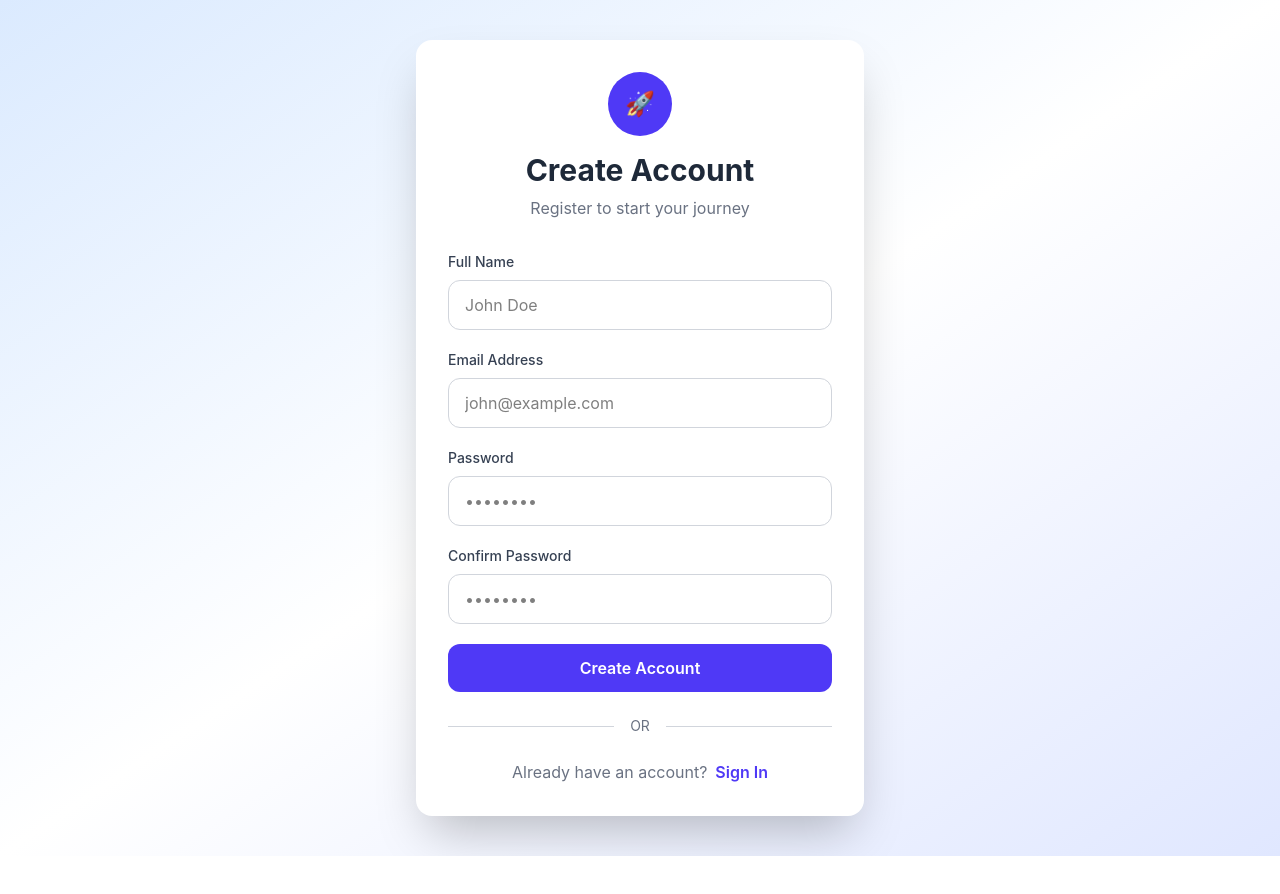
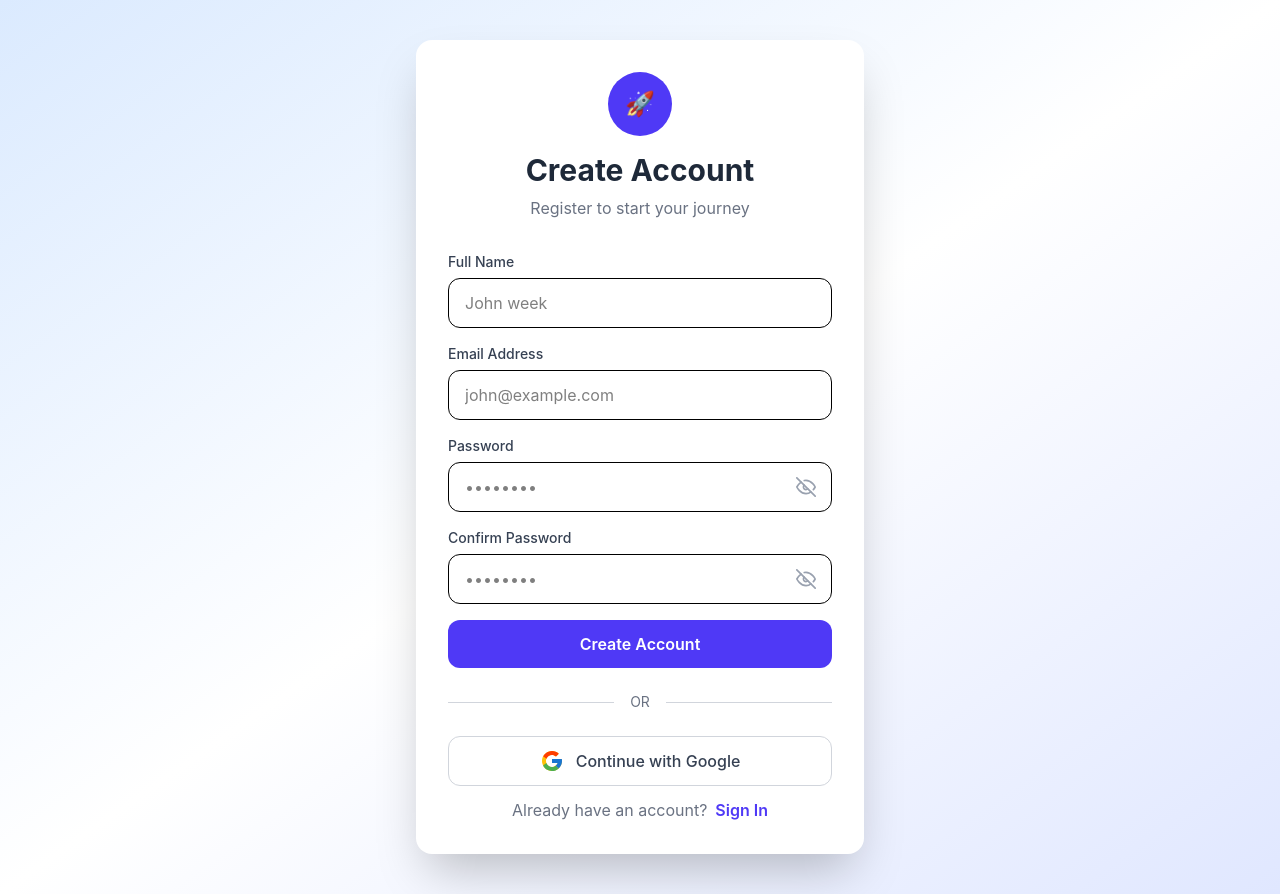
Before and after one commit to gauravhirpara26/Authentication-frontend, a React (Vite) app: page / in a window 1280 px wide. Before the commit the page ends 856 px from the top, so only its background shows below. Built offline with nearby package versions, Linux system fonts and the light colour scheme.

Commit message:
changes in register
- registeration with validation
- add custom input component

```diff
--- a/src/Api/AuthApi.js
+++ b/src/Api/AuthApi.js
@@ -1,3 +1,8 @@
 import axios from 'axios'
 
-const
+const APIURL = 'http://localhost:3000/api/auth'
+
+export const registerUser = async (payload) => {
+    const response = await axios.post(`${APIURL}/register`,payload)
+    return response.data
+}
--- a/src/Auth/pages/register.jsx
+++ b/src/Auth/pages/register.jsx
@@ -1,11 +1,65 @@
-import { Link } from "react-router-dom"
+import { useState } from "react"
+import { Link, useNavigate } from "react-router-dom"
+import { toast } from 'react-toastify'
+import { registerUser } from "../../Api/AuthApi"
+import Loader from "../../Component/Loader"
+import InputField from "../../Component/InputField"
+import { FcGoogle } from "react-icons/fc"
+
 const Register = () => {
+    const navigate = useNavigate()
+
+    const [form, setForm] = useState({ fullName: '', email: '', password: '', confirmpassword: '' })
+    const [loading, setLoading] = useState(false)
+    const [formErros, setFormErrors] = useState({})
+
+    const handleChange = (e) => {
+        setForm({ ...form, [e.target.name]: e.target.value })
+        setFormErrors({ ...formErros, [e.target.name]: '' })
+    }
+
+    const handleSubmit = async (e) => {
+        const errors = {}
+        e.preventDefault()
+
+        // Add validations
+        if (form.password !== form.confirmpassword) errors.confirmpassword = 'Password do not Match'
+        if (!form.fullName.trim()) errors.fullName = 'FullName is required'
+        if (!form.email.trim()) errors.email = 'Email is required'
+        else if (!/^[^\s@]+@[^\s@]+\.[^\s@]+$/.test(form.email)) errors.email = 'Enter Valid Email Format'
+        if (!form.password) errors.password = 'Password is required'
+        else if (form.password.length < 6) errors.password = 'Password must be at least 6 characters'
+        if(!form.confirmpassword.trim()) errors.confirmpassword = 'Confirm password is required'
+
+        if (Object.keys(errors).length > 0) {
+            setFormErrors(errors)
+            return
+        }
+
+        setLoading(true)
+
+        try {
+            const responseData = await registerUser({
+                fullName: form.fullName,
+                email: form.email,
+                password: form.password
+            })
+
+            toast.success(responseData.message)
+            navigate('/verify-email')
+        } catch (error) {
+            const errorMsg = error.response?.data?.message || 'Registeration Failed. Try again'
+            toast.error(errorMsg)
+        }
+        finally {
+            setLoading(false)
+        }
+    }
     return (
         <>
+            {loading && <Loader />}
             <div className="min-h-screen bg-gradient-to-br from-blue-100 via-white to-indigo-100 flex items-center justify-center px-4 py-10">
                 <div className="w-full max-w-md bg-white rounded-2xl shadow-2xl p-8">
-
-                    {/* Header */}
                     <div className="text-center mb-8">
                         <div className="mx-auto w-16 h-16 rounded-full bg-indigo-600 flex items-center justify-center text-white text-2xl font-bold">
                             🚀
@@ -21,65 +75,50 @@ const Register = () => {
                     </div>
 
                     {/* Form */}
-                    <form className="space-y-5">
-                        <div>
-                            <label className="block text-sm font-medium text-gray-700 mb-2">
-                                Full Name
-                            </label>
+                    <form className="space-y-5" onSubmit={handleSubmit}>
+                        <InputField
+                            label="Full Name"
+                            type="text"
+                            name="fullName"
+                            value={form.fullName}
+                            onChange={handleChange}
+                            placeholder="John week"
+                            error={formErros.fullName}
+                        />
+                        <InputField
+                            label="Email Address"
+                            type="email"
+                            name="email"
+                            value={form.email}
+                            onChange={handleChange}
+                            placeholder="john@example.com"
+                            error={formErros.email}
+                        />
+                        <InputField
+                            label="Password"
+                            type="password"
+                            name="password"
+                            value={form.password}
+                            onChange={handleChange}
+                            placeholder="••••••••"
+                            error={formErros.password}
 
-                            <input
-                                type="text"
-                                placeholder="John Doe"
-                                className="w-full rounded-xl border border-gray-300 px-4 py-3 outline-none focus:ring-2 focus:ring-indigo-500 focus:border-indigo-500"
-                                name="fullName"
-                            />
-                        </div>
-                        {/* Email */}
-                        <div>
-                            <label className="block text-sm font-medium text-gray-700 mb-2">
-                                Email Address
-                            </label>
-
-                            <input
-                                type="email"
-                                placeholder="john@example.com"
-                                className="w-full rounded-xl border border-gray-300 px-4 py-3 outline-none focus:ring-2 focus:ring-indigo-500 focus:border-indigo-500"
-                                name="email"
-                            />
-                        </div>
-
-                        {/* Password */}
-                        <div>
-                            <label className="block text-sm font-medium text-gray-700 mb-2">
-                                Password
-                            </label>
-
-                            <input
-                                type="password"
-                                placeholder="••••••••"
-                                className="w-full rounded-xl border border-gray-300 px-4 py-3 outline-none focus:ring-2 focus:ring-indigo-500 focus:border-indigo-500"
-                                name="password"
-                            />
-                        </div>
-
-                        {/* Confirm Password */}
-                        <div>
-                            <label className="block text-sm font-medium text-gray-700 mb-2">
-                                Confirm Password
-                            </label>
-
-                            <input
-                                type="password"
-                                placeholder="••••••••"
-                                className="w-full rounded-xl border border-gray-300 px-4 py-3 outline-none focus:ring-2 focus:ring-indigo-500 focus:border-indigo-500"
-                                name="confirmpassword"
-                            />
-                        </div>
+                        />
+                        <InputField
+                            label="Confirm Password"
+                            type="password"
+                            name="confirmpassword"
+                            value={form.confirmpassword}
+                            onChange={handleChange}
+                            placeholder="••••••••"
+                            error={formErros.password}
+                        // Passes error message to show red border
+                        />
 
                         {/* Register Button */}
                         <button
                             type="submit"
-                            className="w-full bg-indigo-600 hover:bg-indigo-700 text-white py-3 rounded-xl font-semibold transition duration-300"
+                            className="w-full bg-indigo-600 hover:bg-indigo-700 text-white py-3 rounded-xl font-semibold transition duration-300 cursor-pointer"
                         >
                             Create Account
                         </button>
@@ -98,7 +137,7 @@ const Register = () => {
                     </div>
 
                     {/* Google OAuth */}
-                    {/* <button
+                    <button
                         // onClick={handleGoogleSignup}
                         className="w-full border border-gray-300 rounded-xl py-3 flex items-center justify-center gap-3 hover:bg-gray-50 transition duration-300 cursor-pointer"
                     >
@@ -107,7 +146,7 @@ const Register = () => {
                         <span className="font-medium text-gray-700">
                             Continue with Google
                         </span>
-                    </button> */}
+                    </button>
 
                     {/* Login Link */}
                     <p className="text-center text-gray-500 mt-3">
@@ -120,7 +159,6 @@ const Register = () => {
                             Sign In
                         </Link>
                     </p>
-
                 </div>
             </div>
         </>
--- /dev/null
+++ b/src/Component/InputField.jsx
@@ -0,0 +1,36 @@
+import { useState } from "react"
+import { FiAlertCircle, FiEye, FiEyeOff } from "react-icons/fi";
+
+const InputField = ({ label, type = 'text', name, value, onChange, placeholder, error }) => {
+    const [showpassword, setShowpassword] = useState(false)
+
+    const isPassword = type === 'password'
+
+    const inputType = isPassword && showpassword ? "text" : type
+
+    return (
+        <>
+            <div className="w-full mb-4">
+                <label className="block text-sm font-medium text-gray-700 mb-1.5">
+                    {label}
+                </label>
+                <div className="relative">
+                    <input type={inputType} name={name} value={value} onChange={onChange} placeholder={placeholder} className={`w-full rounded-xl border px-4 py-3 outline-none transition duration-200 focus:ring-2 focus:ring-indigo-500 focus:border-indigo-500
+`} />
+                    {isPassword && (
+                        <button type="button" onClick={() => setShowpassword(!showpassword)} className="absolute right-4 top-1/2 -translate-y-1/2 text-gray-400 hover:text-gray-600 focus:outline-none cursor-pointer">
+                            {showpassword ? (
+                                <FiEye className="w-5 h-5" />
+                            ) : (
+                                <FiEyeOff className="w-5 h-5" />
+                            )}
+                        </button>
+                    )}
+                </div>
+                {error && <div className="flex mt-1 text-sm text-red-500 items-center gap-1.5"><FiAlertCircle /> <p>{error}</p></div>}
+            </div>
+        </>
+    )
+}
+
+export default InputField
--- /dev/null
+++ b/src/Component/Loader.jsx
@@ -0,0 +1,46 @@
+const LoaderIcon = ({ className = "w-5 h-5 text-white" }) => {
+    return (
+        <svg
+            className={`animate-spin ${className}`}
+            xmlns="http://www.w3.org/2000/svg"
+            fill="none"
+            viewBox="0 0 24 24"
+        >
+            <circle
+                className="opacity-25"
+                cx="12"
+                cy="12"
+                r="10"
+                stroke="currentColor"
+                strokeWidth="4"
+            ></circle>
+            <path
+                className="opacity-75"
+                fill="currentColor"
+                d="M4 12a8 8 0 018-8V0C5.373 0 0 5.373 0 12h4zm2 5.291A7.962 7.962 0 014 12H0c0 3.042 1.135 5.824 3 7.938l3-2.647z"
+            ></path>
+        </svg>
+    );
+};
+
+const Loader = ({ message = 'Please wait....' }) => {
+    return (
+        <>
+            <div className="fixed inset-0 z-50 flex flex-col items-center justify-center bg-black/40 backdrop-blur-sm">
+
+                <div className="bg-white p-6 rounded-2xl shadow-2xl flex flex-col items-center gap-4">
+                    {/* Make this loader larger and indigo */}
+                    <LoaderIcon className="w-10 h-10 text-indigo-600" />
+
+                    {/* Optional loading text */}
+                    <span className="text-gray-700 font-medium">
+                        {message}
+                    </span>
+                </div>
+
+            </div>
+        </>
+    )
+}
+
+export default Loader
```
Also changed, not shown: src/Auth/pages/Verifyemail.jsx (+4 -3 lines).
